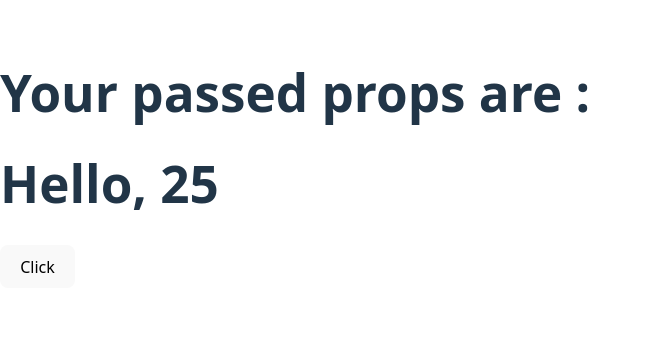
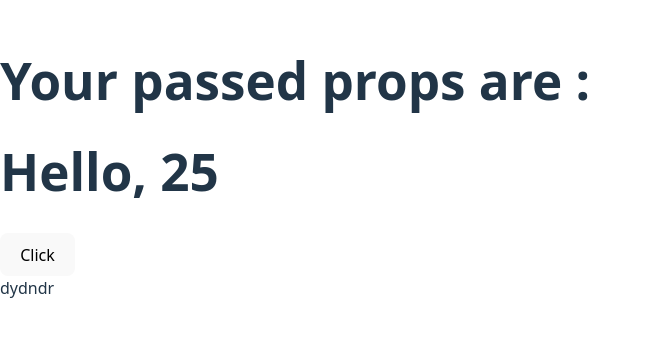
Before and after one commit to xsparsh1/React, a React (Vite) app: page / in a window 1280 px wide. Shown: the part 241-578 px from the top of the page, without its empty margins (0-651 px from the left). Built offline with nearby package versions, Linux system fonts and the light colour scheme.

Commit message:
Minute changes

```diff
--- a/src/App.jsx
+++ b/src/App.jsx
@@ -6,6 +6,8 @@ function App(){
     <div>
         {/* <LoadBaseInfo/> */}
         <LoadProps/>
+
+        dydndr
   </div>
   );
 }
```
